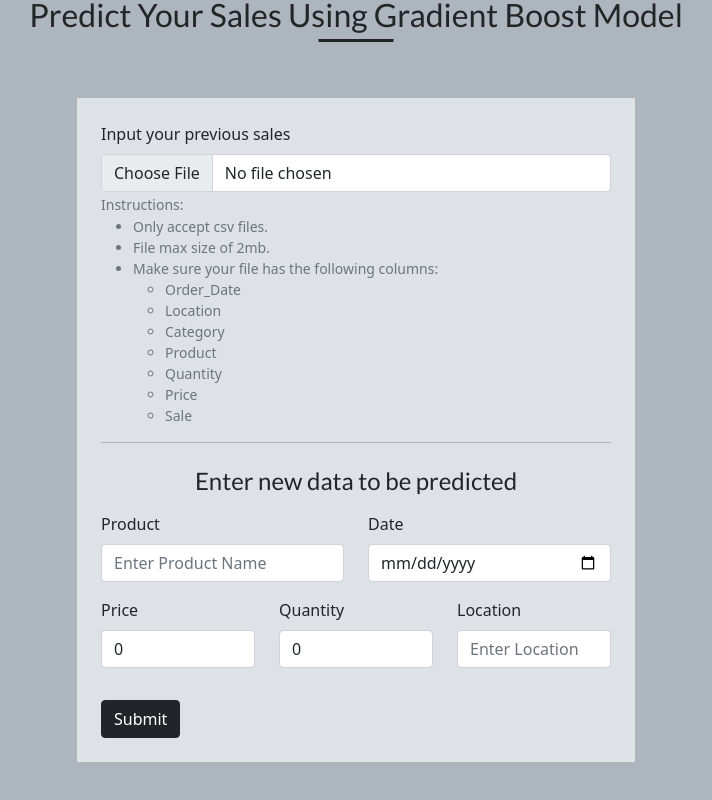
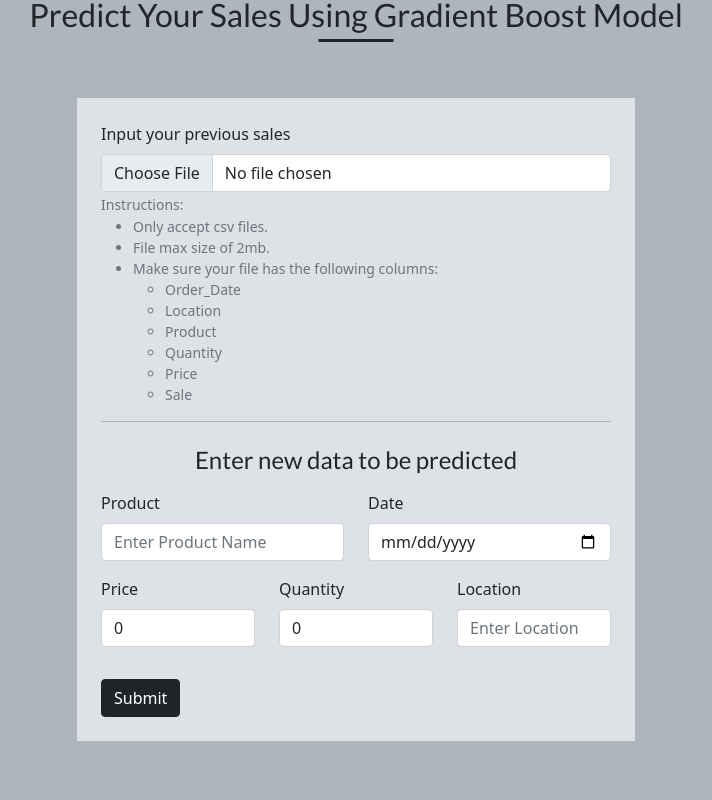
Before and after one commit to VinceJepoyMendoza/CS-Design-1-Thesis-Project-Front-end, a React (Create React App) app: page /welcome in a window 1280 px wide. Shown: the part 916-1716 px from the top of the page, without its empty margins (284-996 px from the left). Built offline with nearby package versions, Linux system fonts and the light colour scheme.

Commit message:
change score to error

```diff
--- a/src/pages/Home.jsx
+++ b/src/pages/Home.jsx
@@ -99,7 +99,6 @@ const Home = () => {
                   <ul>
                     <li>Order_Date</li>
                     <li>Location</li>
-                    <li>Category</li>
                     <li>Product</li>
                     <li>Quantity</li>
                     <li>Price</li>
```
